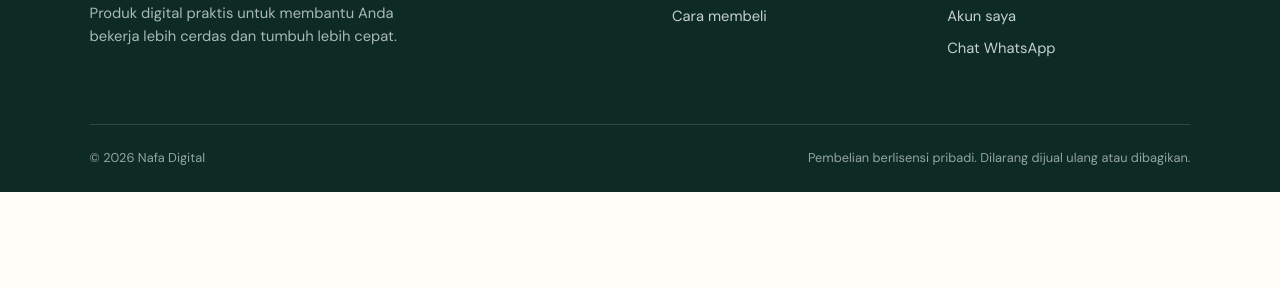
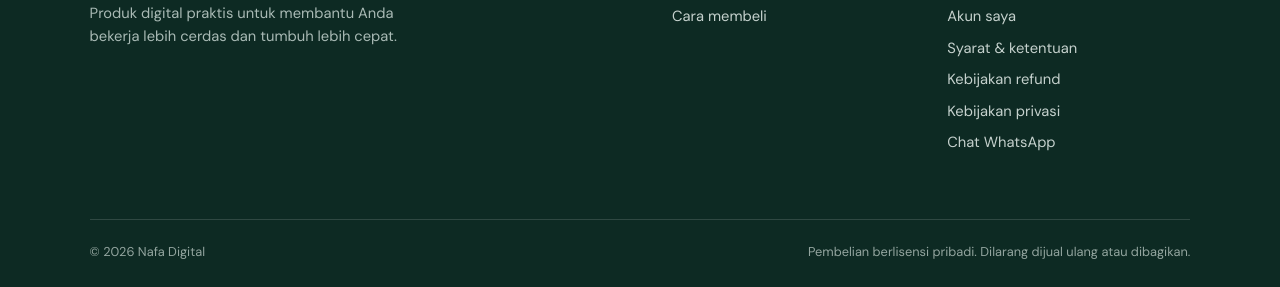
Before and after one commit to nafatechwebid/iddigitalstore, a plain HTML site: page index.html in a window 1280 px wide. Shown: the part 5904-6191 px from the top of the page. Before the commit the page ends 6096 px from the top, so only its background shows below. Drawn offline with Linux system fonts and the light colour scheme.

Commit message:
Update index.html

```diff
--- a/index.html
+++ b/index.html
@@ -151,7 +151,7 @@
     <div><a class="logo logo-light" href="#/">nafa<span>digital</span></a><p>Produk digital praktis untuk membantu Anda bekerja lebih cerdas dan tumbuh lebih cepat.</p></div>
     <div class="foot-links">
       <div><b>Belanja</b><a href="#produk">Semua produk</a><a href="#cara-beli">Cara membeli</a></div>
-      <div><b>Bantuan</b><a href="#faq">Pertanyaan umum</a><a href="#/akun">Akun saya</a><a href="https://wa.me/6285290078889?text=Halo%20Nafa%20Digital%2C%20saya%20butuh%20bantuan" target="_blank" rel="noopener">Chat WhatsApp</a></div>
+      <div><b>Bantuan</b><a href="#faq">Pertanyaan umum</a><a href="#/akun">Akun saya</a><a href="syarat">Syarat &amp; ketentuan</a><a href="refund">Kebijakan refund</a><a href="privasi">Kebijakan privasi</a><a href="https://wa.me/6285290078889?text=Halo%20Nafa%20Digital%2C%20saya%20butuh%20bantuan" target="_blank" rel="noopener">Chat WhatsApp</a></div>
     </div>
   </div>
   <div class="foot-bottom"><span>© 2026 Nafa Digital</span><span>Pembelian berlisensi pribadi. Dilarang dijual ulang atau dibagikan.</span></div>
@@ -190,7 +190,7 @@
       <label>Email aktif<small>Dipakai untuk masuk ke akun dan membuka produk</small><input name="email" type="email" required autocomplete="email" inputmode="email"></label>
       <label>Nomor WhatsApp (boleh dikosongkan)<input name="whatsapp" type="tel" autocomplete="tel" inputmode="tel" placeholder="08xxxxxxxxxx"></label>
       <input class="hp" name="website" tabindex="-1" autocomplete="off" aria-hidden="true">
-      <label class="agree"><input type="checkbox" name="agree" required><span>Saya setuju produk ini hanya untuk pemakaian pribadi dan tidak akan dijual ulang atau dibagikan.</span></label>
+      <label class="agree"><input type="checkbox" name="agree" required><span>Saya setuju produk ini hanya untuk pemakaian pribadi dan tidak akan dijual ulang atau dibagikan, serta menyetujui <a class="wa" href="syarat" target="_blank" rel="noopener">Syarat &amp; Ketentuan</a> dan <a class="wa" href="refund" target="_blank" rel="noopener">Kebijakan Refund</a>.</span></label>
       <p id="coErr" class="err" role="alert" hidden></p>
       <button class="btn btn-coral wide" id="payBtn" type="submit">Bayar sekarang <span aria-hidden="true">→</span></button>
       <p class="secure">Pembayaran aman · Produk terbuka otomatis</p>
```
